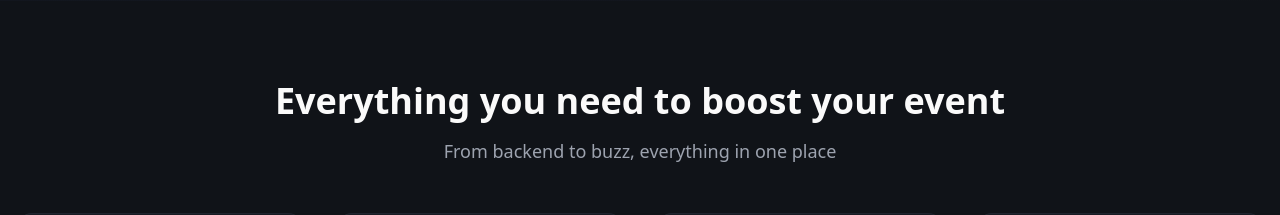
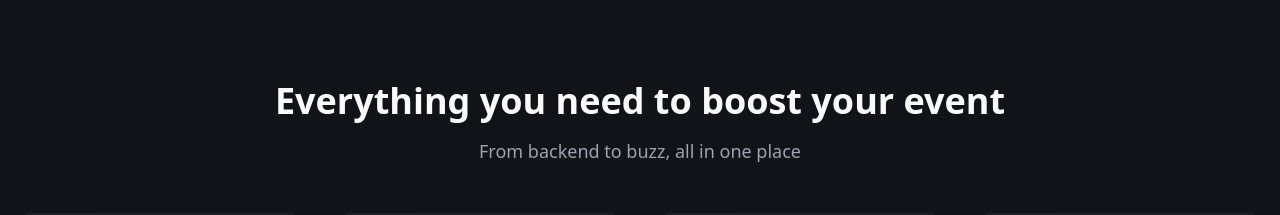
Before and after one commit to gamsnice/frame-meet-share, a React (Vite) app: page / in a window 1280 px wide. Shown: the part 820-1035 px from the top of the page. Built offline with nearby package versions, Linux system fonts and the light colour scheme; the HTML template or start-up script is replaced by a standard one.

Commit message:
Code edited in Lovable Code Editor
Edited UI in Lovable

```diff
--- a/src/pages/Landing.tsx
+++ b/src/pages/Landing.tsx
@@ -170,7 +170,7 @@ export default function Landing() {
         <div className="container mx-auto px-4">
           <div className="mb-12 text-center animate-slide-up">
             <h2 className="mb-4 text-3xl font-bold md:text-4xl">Everything you need to boost your event</h2>
-            <p className="text-lg text-muted-foreground">From backend to buzz, everything in one place</p>
+            <p className="text-lg text-muted-foreground">From backend to buzz, all in one place</p>
           </div>
 
           <div className="grid gap-8 md:grid-cols-2 lg:grid-cols-4">
```
